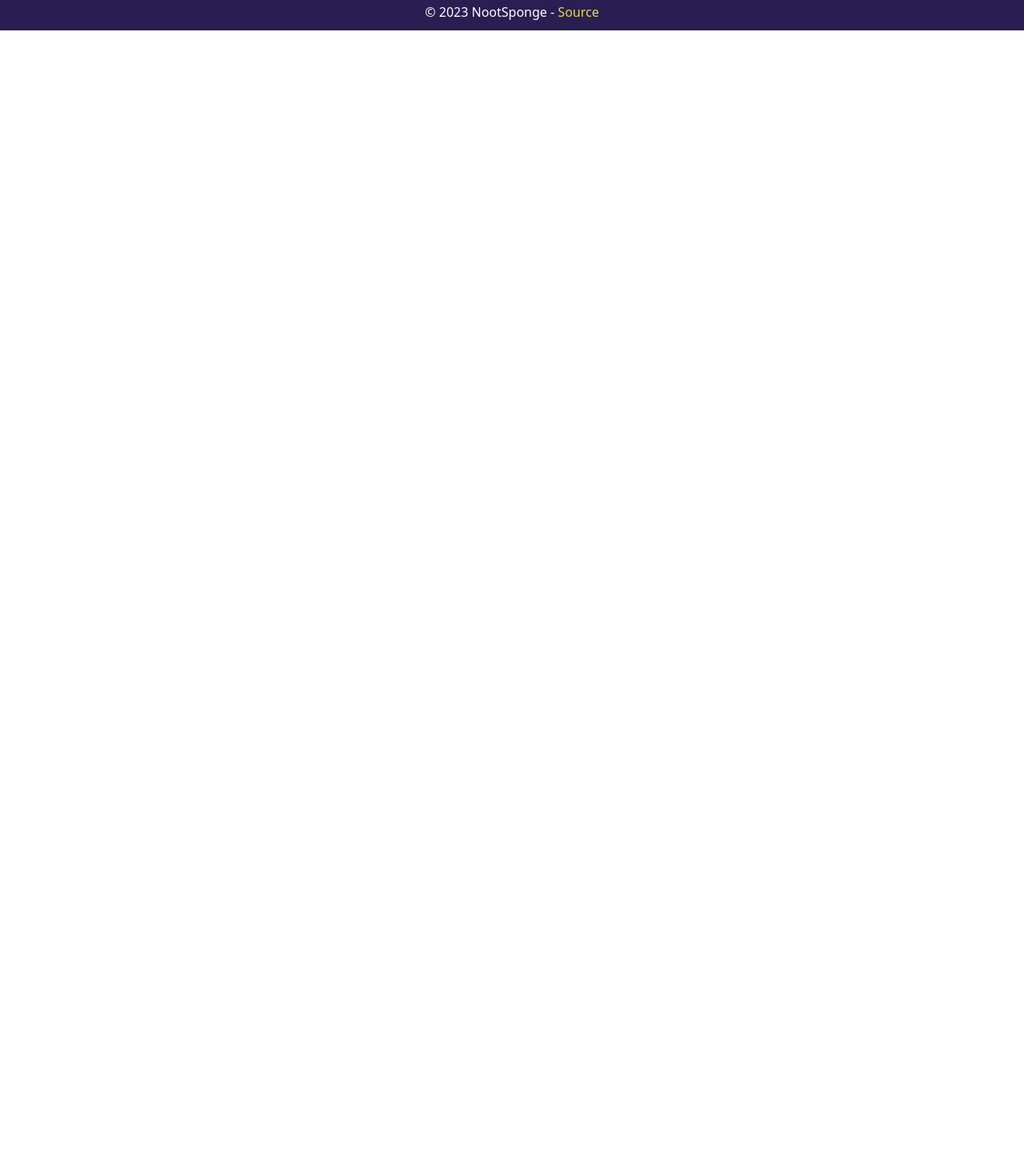
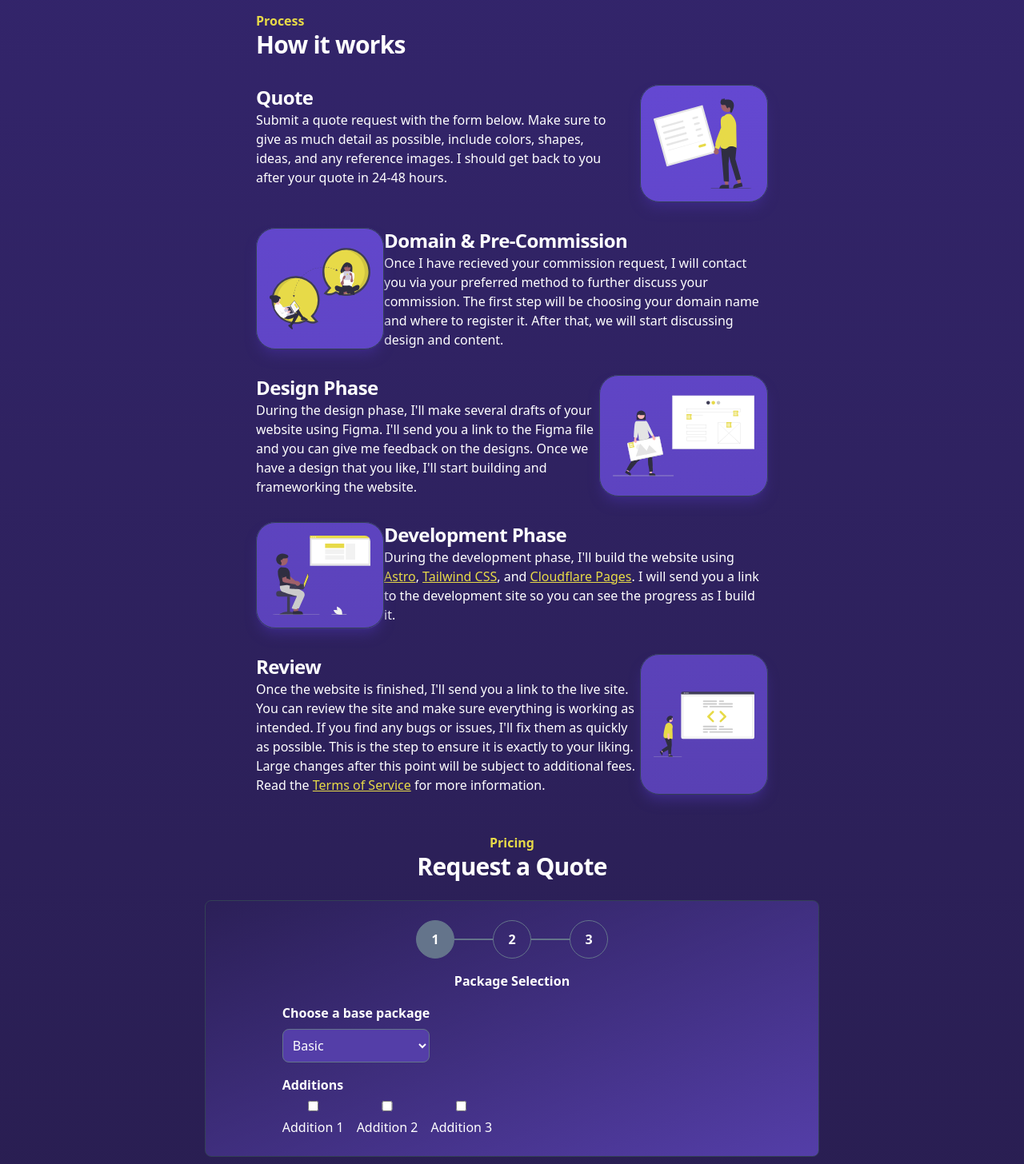
Before and after one commit to nootsponge/nootsponge.com, an Astro site: page /commissions in a window 1280 px wide. Shown: the part 1324-2780 px from the top of the page at 80% size. Before the commit the page ends 1362 px from the top, so only its background shows below. Built offline with nearby package versions, Linux system fonts and the light colour scheme; Astro itself is replaced by a stand-in of ours.

Commit message:
WIP: quote form

```diff
--- a/src/components/PriceCard.astro
+++ b/src/components/PriceCard.astro
@@ -83,7 +83,7 @@ switch (tier) {
     }
   </ul>
   <a
-    href="#contact"
+    href="#quote"
     class="block w-full rounded-md bg-[#e7da48] px-3 py-2 text-center text-sm font-semibold text-black shadow-sm hover:bg-yellow-500 focus:outline focus:outline-2 focus:outline-offset-2 focus:outline-yellow-200"
     >Contact for a quote</a
   >
--- /dev/null
+++ b/src/components/QuoteForm.astro
@@ -0,0 +1,97 @@
+---
+---
+
+<script></script>
+
+<div
+  class="w-3/5 bg-gradient-to-tl from-[#543ea8] border border-slate-700 p-6 rounded-lg flex flex-col items-center space-y-4"
+>
+  <div class="text-center flex flex-row items-center">
+    <div
+      id="step-1-circle"
+      class="w-12 h-12 border border-slate-500 rounded-full flex items-center bg-slate-500"
+    >
+      <p id="step-1-number" class="font-semibold w-full">1</p>
+    </div>
+    <div class="h-[1px] w-12 border border-slate-500"></div>
+    <div
+      id="step-2-circle"
+      class="w-12 h-12 border border-slate-500 rounded-full flex items-center transition-colors"
+    >
+      <p id="step-2-number" class="font-semibold w-full">2</p>
+    </div>
+    <div class="h-[1px] w-12 border border-slate-500"></div>
+    <div
+      id="step-3-circle"
+      class="w-12 h-12 border border-slate-500 rounded-full flex items-center transition-colors"
+    >
+      <p id="step-3-number" class="font-semibold w-full">3</p>
+    </div>
+  </div>
+  <div>
+    <p id="step-1-text" class="font-semibold">Package Selection</p>
+    <p id="step-2-text" class="text-slate-500 font-semibold hidden">
+      Project Information
+    </p>
+    <p id="step-3-text" class="text-slate-500 font-semibold hidden">
+      Contact Information
+    </p>
+  </div>
+  <div class="w-full">
+    <form class="flex flex-col items-center">
+      <div id="step-1" class="flex flex-col items-start w-4/5 space-y-4">
+        <div class="flex flex-col space-y-2">
+          <label for="package" class="font-semibold"
+            >Choose a base package</label
+          >
+          <select
+            id="package"
+            name="package"
+            class="border border-slate-500 rounded-lg p-2 bg-[#543ea8] focus:ring focus:ring-[#e7da48]"
+          >
+            <option value="basic">Basic</option>
+            <option value="standard">Standard</option>
+            <option value="premium">Premium</option>
+          </select>
+        </div>
+        <div class="flex flex-col space-y-2">
+          <p class="font-semibold">Additions</p>
+          <div class="flex flex-row space-x-4">
+            <div class="flex flex-col space-y-2">
+              <input
+                type="checkbox"
+                id="addition-1"
+                name="addition-1"
+                class="border border-slate-500 rounded-lg p-2"
+              />
+              <label for="addition-1">Addition 1</label>
+            </div>
+            <div class="flex flex-col space-y-2">
+              <input
+                type="checkbox"
+                id="addition-2"
+                name="addition-2"
+                class="border border-slate-500 rounded-lg p-2"
+              />
+              <label for="addition-2">Addition 2</label>
+            </div>
+            <div class="flex flex-col space-y-2">
+              <input
+                type="checkbox"
+                id="addition-3"
+                name="addition-3"
+                class="border border-slate-500 rounded-lg p-2"
+              />
+              <label for="addition-3">Addition 3</label>
+            </div>
+          </div>
+        </div>
+        <div id="step-2" class="flex-col space-y-4 hidden">
+          <div class="flex flex-row space-x-4">
+            <div class="flex flex-col space-y-2"></div>
+          </div>
+        </div>
+      </div>
+    </form>
+  </div>
+</div>
--- a/src/pages/commissions.astro
+++ b/src/pages/commissions.astro
@@ -2,6 +2,7 @@
 import Footer from "../components/Footer.astro";
 import Header from "../components/Header.astro";
 import PriceCard from "../components/PriceCard.astro";
+import QuoteForm from "../components/QuoteForm.astro";
 import BaseLayout from "../layouts/BaseLayout.astro";
 ---
 
@@ -16,7 +17,9 @@ import BaseLayout from "../layouts/BaseLayout.astro";
     class="bg-gradient-to-b from-[#3B2A80] to-[#291e51] text-white w-full flex justify-start items-center flex-col"
   >
     <Header />
-    <article class="content-min-h mt-12 w-full flex flex-col items-center">
+    <article
+      class="content-min-h mt-12 w-full flex flex-col items-center space-y-12"
+    >
       <div class="text-center flex flex-col items-center">
         <h1 class="text-4xl font-bold tracking-tight text-[#e7da48] max-w-lg">
           Everyone deserves a place online to call home.
@@ -39,11 +42,11 @@ import BaseLayout from "../layouts/BaseLayout.astro";
       </div>
       <div
         id="pricing"
-        class="mt-12 rounded-xl bg-gradient-to-br from-slate-800 to-slate-900 border border-slate-700 w-3/4"
+        class="rounded-xl bg-gradient-to-br from-slate-800 to-slate-900 border border-slate-700 w-3/4"
       >
         <div class="space-y-4 m-8">
           <div class="">
-            <p class="font-bold text-[#e7da48]">Pricing</p>
+            <p class="font-bold text-[#e7da48]">Base Packages</p>
             <h1 class="text-3xl font-bold tracking-tight">
               Affordable for anyone
             </h1>
@@ -58,7 +61,128 @@ import BaseLayout from "../layouts/BaseLayout.astro";
           </p>
         </div>
       </div>
+      <div id="process" class="w-1/2 space-y-8">
+        <div>
+          <p class="font-bold text-[#e7da48]">Process</p>
+          <h1 class="text-3xl font-bold tracking-tight">How it works</h1>
+        </div>
+        <div class="flex flex-row justify-between">
+          <div class="max-w-md">
+            <h2 class="text-2xl font-bold tracking-tight">Quote</h2>
+            <p class="leading-6">
+              Submit a quote request with the form below. Make sure to give as
+              much detail as possible, include colors, shapes, ideas, and any
+              reference images. I should get back to you after your quote in
+              24-48 hours.
+            </p>
+          </div>
+          <img
+            src="undraw_receipt.svg"
+            alt="Reciept Icon"
+            class="rounded-3xl p-4 backdrop-brightness-200 float-right shadow-lg shadow-[#3B2A80] border border-slate-700"
+            height="25%"
+            width="25%"
+          />
+        </div>
+        <div class="flex flex-row justify-between">
+          <img
+            src="undraw_real_time_collaboration.svg"
+            alt="Collaboration Icon"
+            class="rounded-3xl p-4 backdrop-brightness-200 float-right shadow-lg shadow-[#3B2A80] border border-slate-700"
+            height="25%"
+            width="25%"
+          />
+          <div class="max-w-lg">
+            <h2 class="text-2xl font-bold tracking-tight">
+              Domain &amp; Pre-Commission
+            </h2>
+            <p class="leading-6">
+              Once I have recieved your commission request, I will contact you
+              via your preferred method to further discuss your commission. The
+              first step will be choosing your domain name and where to register
+              it. After that, we will start discussing design and content.
+            </p>
+          </div>
+        </div>
+        <div class="flex flex-row justify-between">
+          <div class="max-w-lg">
+            <h2 class="text-2xl font-bold tracking-tight">Design Phase</h2>
+            <p class="leading-6">
+              During the design phase, I'll make several drafts of your website
+              using Figma. I'll send you a link to the Figma file and you can
+              give me feedback on the designs. Once we have a design that you
+              like, I'll start building and frameworking the website.
+            </p>
+          </div>
+          <img
+            src="undraw_design_feedback.svg"
+            alt="Design Process Icon"
+            class="rounded-3xl p-4 backdrop-brightness-200 float-right shadow-lg shadow-[#3B2A80] border border-slate-700"
+            height="33%"
+            width="33%"
+          />
+        </div>
+        <div class="flex flex-row justify-between">
+          <img
+            src="undraw_web_developer.svg"
+            alt="Developer Icon"
+            class="rounded-3xl p-4 backdrop-brightness-200 float-right shadow-lg shadow-[#3B2A80] border border-slate-700"
+            height="25%"
+            width="25%"
+          />
+          <div class="max-w-lg">
+            <h2 class="text-2xl font-bold tracking-tight">Development Phase</h2>
+            <p class="leading-6">
+              During the development phase, I'll build the website using <a
+                href="https://astro.build"
+                class="text-[#e7da48] underline transition-colors hover:text-white"
+                target="_blank">Astro</a
+              >, <a
+                href="https://tailwindcss.com"
+                class="text-[#e7da48] underline transition-colors hover:text-white"
+                target="_blank">Tailwind CSS</a
+              >, and <a
+                href="https://pages.cloudflare.com/"
+                class="text-[#e7da48] underline transition-colors hover:text-white"
+                target="_blank">Cloudflare Pages</a
+              >. I will send you a link to the development site so you can see
+              the progress as I build it.
+            </p>
+          </div>
+        </div>
+        <div class="flex flex-row justify-between">
+          <div class="max-w-lg">
+            <h2 class="text-2xl font-bold tracking-tight">Review</h2>
+            <p class="leading-6">
+              Once the website is finished, I'll send you a link to the live
+              site. You can review the site and make sure everything is working
+              as intended. If you find any bugs or issues, I'll fix them as
+              quickly as possible. This is the step to ensure it is exactly to
+              your liking. Large changes after this point will be subject to
+              additional fees. Read the <a
+                href="#terms"
+                class="text-[#e7da48] underline transition-colors hover:text-white"
+                >Terms of Service</a
+              > for more information.
+            </p>
+          </div>
+          <img
+            src="undraw_code_review.svg"
+            alt="Launch Icon"
+            class="rounded-3xl p-4 backdrop-brightness-200 float-right shadow-lg shadow-[#3B2A80] border border-slate-700"
+            height="25%"
+            width="25%"
+          />
+        </div>
+      </div>
+      <div id="quote" class="w-full flex flex-col items-center">
+        <div class="text-center mb-6">
+          <p class="font-bold text-[#e7da48]">Pricing</p>
+          <h1 class="text-3xl font-bold tracking-tight">Request a Quote</h1>
+        </div>
+        <QuoteForm />
+      </div>
+      <Footer />
     </article>
-    <Footer />
   </main>
 </BaseLayout>
```
Also changed, not shown: public/undraw_code_review.svg (added), public/undraw_design_feedback.svg (added), public/undraw_real_time_collaboration.svg (added), public/undraw_receipt.svg (added), public/undraw_web_developer.svg (added).
